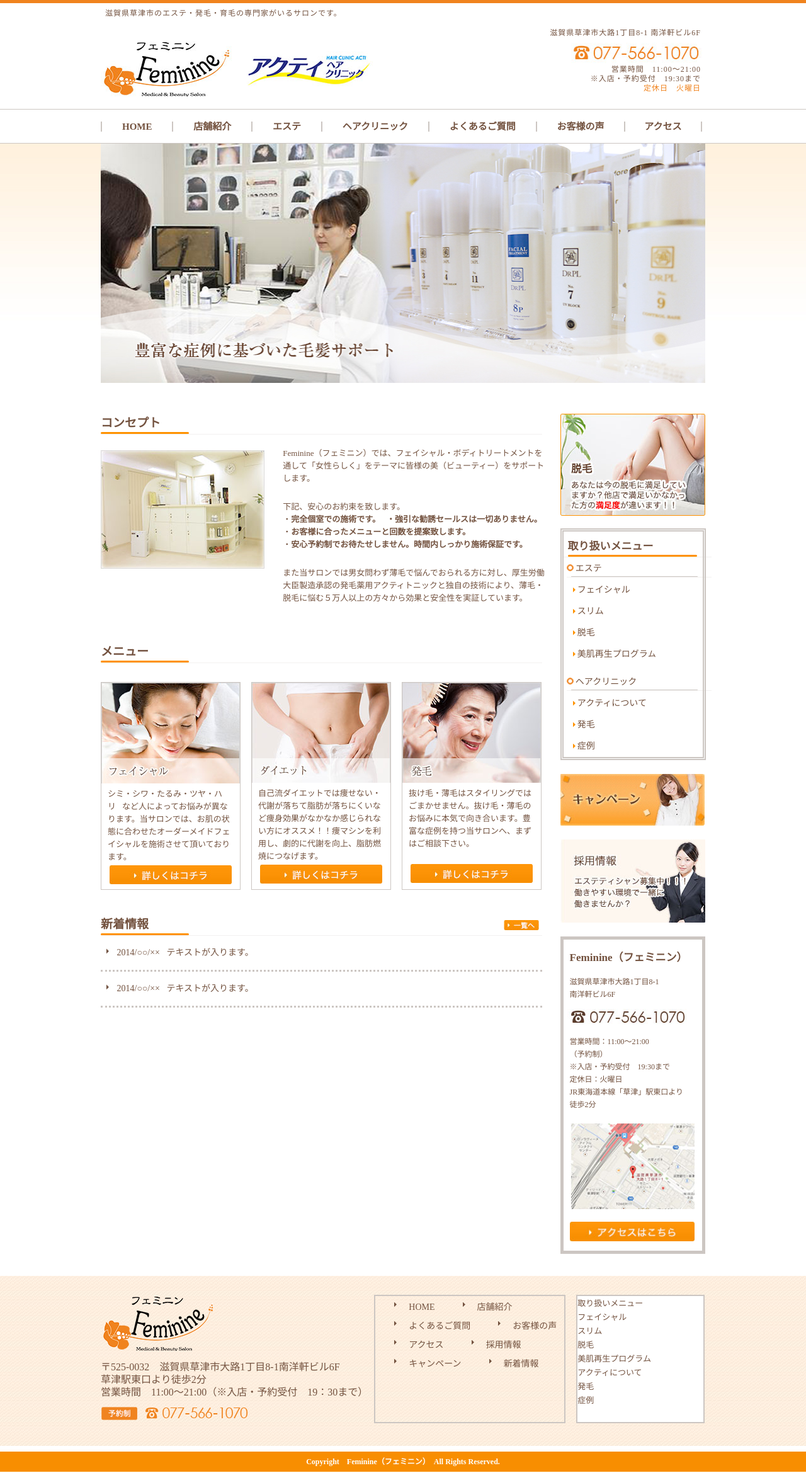
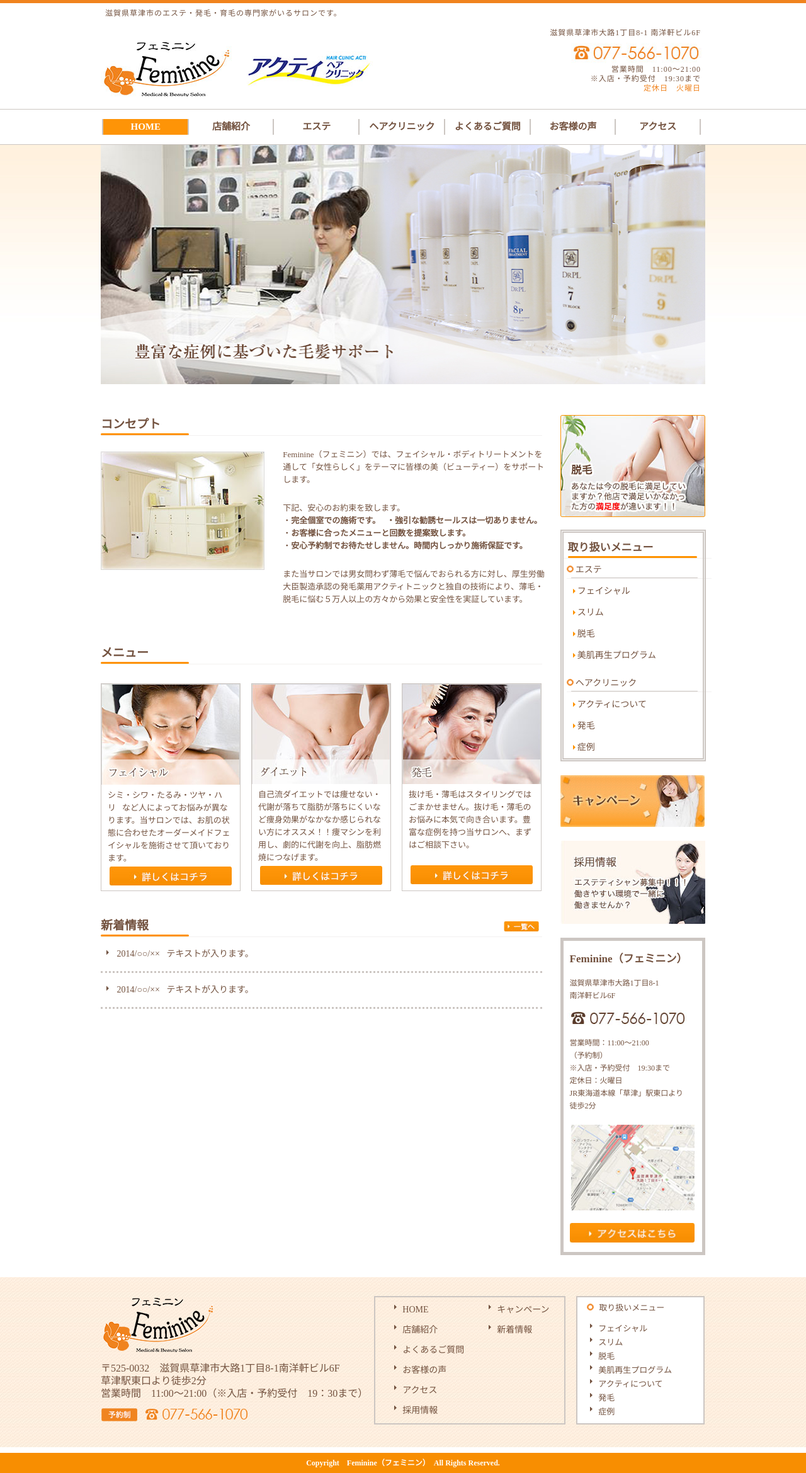
Before and after one commit to HA09/HTML---response, a plain HTML site: page HTML - response/index.html in a window 1280 px wide. Shown: the whole page at 63% size. Drawn offline with Linux system fonts and the light colour scheme; a script that the page names is missing.

Commit message:
sửa giao diện

```diff
--- a/HTML - response/css/main.scss
+++ b/HTML - response/css/main.scss
@@ -1,3 +1,4 @@
+@charset "UTF-8";
 /* http://meyerweb.com/eric/tools/css/reset/
    v2.0 | 20110126
    License: none (public domain)
@@ -115,58 +116,88 @@ div.clear-fix{
 
 }
 
-#navi
-{
-	border-top:1px solid #ccc6c2;
-	border-bottom:1px solid #ccc6c2;
-	width:100%;
-	height:53px;
-	font-family:Meiryo;
-	font-size:15px;
-	font-weight:bold;
+#navi {
+  border-top: 1px solid #ccc6c2;
+  border-bottom: 1px solid #ccc6c2;
+  width: 100%;
+  height: 55px;
+  font-family: Meiryo;
+  font-size: 15px;
+  font-weight: bold;
 
-	div.inner div.menu ul li
-	{
-		display:inline-block;
-		padding:20px 0px 20px 0px;
-		margin-left:-4px;
+  div.inner div.menu ul {
+	  text-align: center;
+	  text-transform:uppercase;
+
+	 li{
+		  color: #73523f;
+		  display: inline-block;
+		  width: 137px;
+		  height: 40px;
+		  margin-left: -5px;
+		  margin-top: 15px;
+
+		  a {
+			  text-decoration: none;
+			  color: #73523f;
+			  display: block;
+			  border-left: 2px solid #ccc6c2;
+			  padding:5px;
 			}
 
-
-	div.inner div.menu ul li:last-child
-	{
-		display: inline-block;
-	    padding: 20px 0px 20px 0px;
-	    margin-left: -4px;
+			&:hover{
+			  color: #fff;
+			  background: #fe9407;
 			}
 
-	div.inner div.menu ul li:first-child
-	{
-		display:inline-block;
-		padding:20px 0px 20px 0px;
-		margin-left:0px;
 		}
 
-	div.inner div.menu ul li a
-	{
-		text-decoration:none;
-		text-transform:uppercase;
+	 li:last-child a {
+		  text-decoration: none;
 		  color: #73523f;
-		border-left: 2px solid #ccc6c2;
-		padding:0px 32px 0px 32px;
-		text-align:center;
+		  display: block;
+		  border-right: 2px solid #ccc6c2;
+		  padding:5px;
 		}
 
-	div.inner div.menu ul li:last-child a
-	{
-		text-decoration: none;
-	    text-transform: uppercase;
-	    color: #73523f;
-	    border-right: 2px solid #ccc6c2;
-	    padding: 0px 30px 0px 30px;
-	    text-align: center;
 	}
 
+}
+
+#navi div.inner div.menu ul li ul.sub-menu {
+  display: none;
+  position: absolute;
+  z-index:1000;
+  background: #ffc472;
+  font-size:13px;
+  margin-top: 15px;
+}
+#navi div.inner div.menu ul li {
+  position: relative;
+}
+#navi div.inner div.menu ul li:hover ul.sub-menu {
+  display: block;
+}
+#navi div.inner div.menu ul li ul.sub-menu li {
+  margin-left: 0 !important;
+  border-bottom: 1px solid #73523f;
+}
+
+#navi div.inner div.menu ul li ul.sub-menu li a {
+  font-size:13px;
+}
+
+#navi div.inner div.menu ul li ul.sub-menu li a:hover {
+  background: #fe9407;
+}
+
+label.show-menu {
+    text-decoration: none;
+    color: #fff;
+    background: #fe9407;
+    text-align: center;
+    padding: 10px 0;
+    display: none;
 }
 
 div.banner
@@ -432,7 +463,6 @@ div.text3-row
 	font-family:Meiryo;
 	font-size:13px;
 	font-weight:normal;
-}
 
 	div.bg_border_r_1
 	{
@@ -441,6 +471,7 @@ div.bg_border_r_1
 		float:left;
 		width:96%;
 
+	}
 }
 
 div.bg_border_r_1 h2
@@ -562,12 +593,12 @@ div.footer_info
 {
 	padding:30px 0px 45px 0px;
 	float:left;
-}
 
-div.footer_info p
+	p
 	{
 		line-height:20px;
 		padding:10px 0px 10px 0px;
+	}
 }
 
 div.menu_footer_1
@@ -577,26 +608,28 @@ div.menu_footer_1
     width: 300px;
     height: 200px;
     border: 2px solid #ccc6c2;
-}
 
-div.menu_footer_1 ul li
+    ul li
 	{
 		padding:5px 10px 5px 0px;
 		display:inline-block;
-}
 
-div.menu_footer_1 ul li img
+		img
 		{
 			padding:5px 10px 5px 30px;
 		}
 
-div.menu_footer_1 ul li a
+		a
 		{
 			text-decoration:none;
 			font-family:Meiryo;
 			font-size:14px;
 			font-weight:normal;
 			color: #73523f;
+		}
+
+	}
+
 }
 
 div.menu_footer_2
@@ -607,20 +640,22 @@ div.menu_footer_2
     height: 200px;
     border: 2px solid #ccc6c2;
 	background:#fff;
-}
 
-div.menu_footer_2 ul li
+	ul li
 	{
 		padding:3px 10px 3px 0px;
-}
 
-div.menu_footer_2 ul li a
+		a
 		{
 			text-decoration:none;
 			font-family:Meiryo;
 			font-size:13px;
 			font-weight:normal;
 			color: #73523f;
+		}
+
+	}
+
 }
 
 div.copyright
--- a/HTML - response/index.html
+++ b/HTML - response/index.html
@@ -45,12 +45,25 @@
 
     <nav id="navi">
     	<div class="inner">
+        	<label for="show-menu" class="show-menu">Show Menu</label>
         	<div class="menu">
             	<ul>
-                    <li><a href="#">home</a></li>
+                    <li><a href="#" style="color: #fff; background: #fe9407;">home</a></li>
                     <li><a href="#">店舗紹介</a></li>
-                    <li><a href="#">エステ</a></li>
-                    <li><a href="#">ヘアクリニック</a></li>
+                    <li><a href="#">エステ</a>
+                    	<ul class="sub-menu">
+                            <li><a href="#">フェイシャル</a></li>
+                            <li><a href="#">スリム</a></li>
+                            <li><a href="#">脱毛</a></li>
+                            <li><a href="#">美肌再生プログラム</a></li>
+                      	</ul>
+                    </li>
+                    <li><a href="#">ヘアクリニック</a>
+                    	<ul class="sub-menu">
+                            <li><a href="#">発毛</a></li>
+                            <li><a href="#">症例</a></li>
+                      	</ul>
+                    </li>
                     <li><a href="#">よくあるご質問</a></li>
                     <li><a href="#">お客様の声</a></li>
                     <li><a href="#">アクセス</a></li>
@@ -157,7 +170,7 @@
                 </div>
             </section>
             <aside id="aside">
-            	<img src="images/aside_img_1.jpg" alt="脱毛あなたは今の脱毛に満足していますか？他店で満足いかなかった方の満足度が違います！！" />
+            	<img src="images/aside_img_1.jpg" alt="脱毛あなたは今の脱毛に満足していますか？他店で満足いかなかった方の満足度が違います！！" class="aside_img_1" />
                 <div class="bg_border_r_1">
                 	<h2>取り扱いメニュー</h2>
                     <div class="nicdark_divider  left big " style="padding:0 7px 0px 7px;">
@@ -238,14 +251,14 @@
             	</div>
                 <div class="menu_footer_2">
                     <ul>
-                        <li><a  href="#">取り扱いメニュー</a></li>
-                        <li><a href="#">フェイシャル</a></li>
-                        <li><a href="#">スリム</a></li>
-                        <li><a href="#">脱毛</a></li>
-                        <li><a href="#">美肌再生プログラム</a></li>
-                        <li><a href="#">アクティについて</a></li>
-                        <li><a href="#">発毛</a></li>
-                        <li><a href="#">症例</a></li>
+                        <li><img src="images/aside_bullet_1.jpg" class="aside_bullet_1">&nbsp;&nbsp;<a  href="#">取り扱いメニュー</a></li>
+                        <li><img src="images/footer_bullet.png">&nbsp;&nbsp;<a href="#">フェイシャル</a></li>
+                        <li><img src="images/footer_bullet.png">&nbsp;&nbsp;<a href="#">スリム</a></li>
+                        <li><img src="images/footer_bullet.png">&nbsp;&nbsp;<a href="#">脱毛</a></li>
+                        <li><img src="images/footer_bullet.png">&nbsp;&nbsp;<a href="#">美肌再生プログラム</a></li>
+                        <li><img src="images/footer_bullet.png">&nbsp;&nbsp;<a href="#">アクティについて</a></li>
+                        <li><img src="images/footer_bullet.png">&nbsp;&nbsp;<a href="#">発毛</a></li>
+                        <li><img src="images/footer_bullet.png">&nbsp;&nbsp;<a href="#">症例</a></li>
                     </ul>
             	</div>
             </div>
```
Also changed, not shown: HTML - response/css/main.css, HTML - response/images/bg_menu.jpg, HTML - response/images/nav_line.jpg (added). Lines whose indentation alone changed are shown as unchanged.
